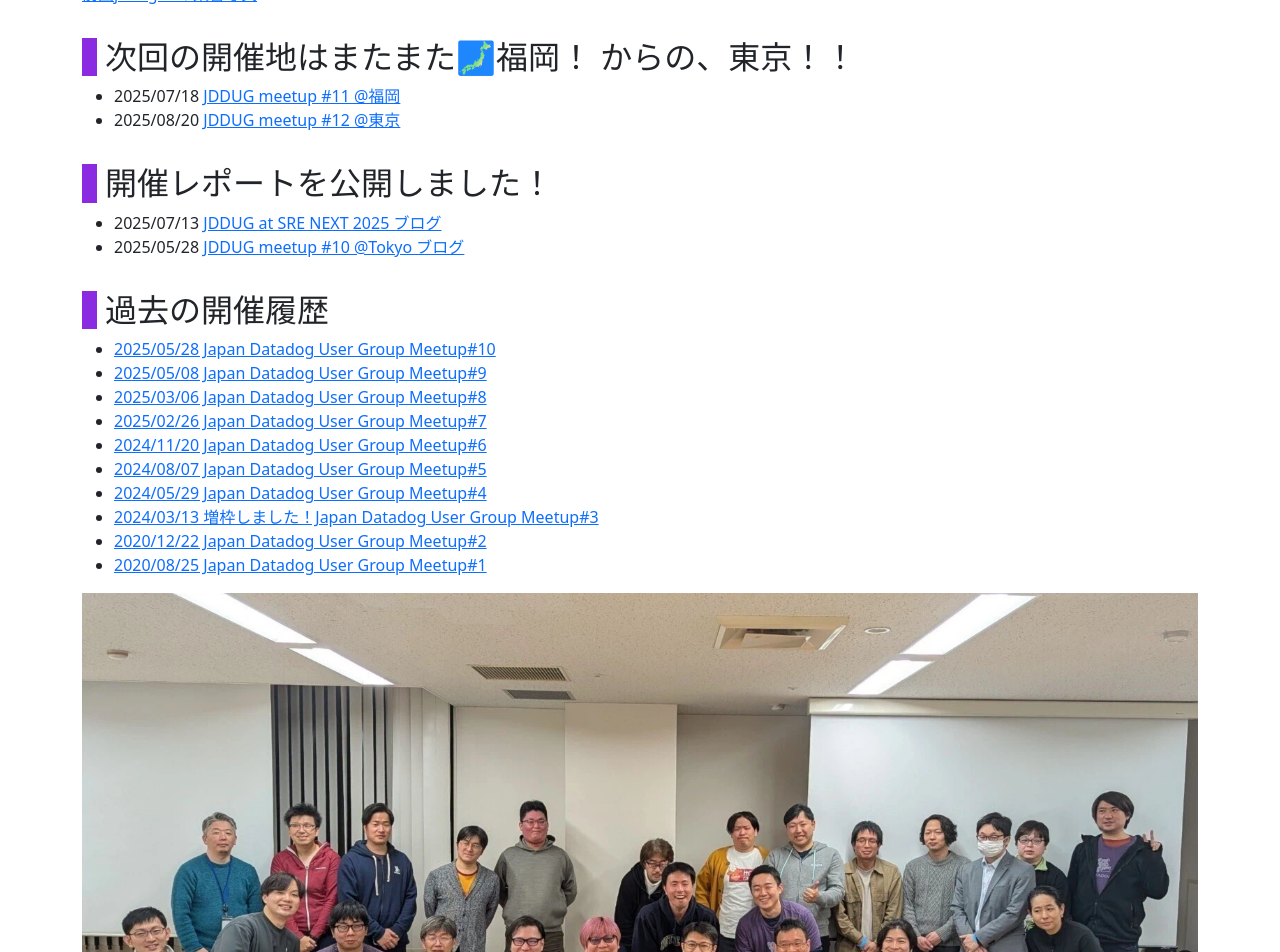
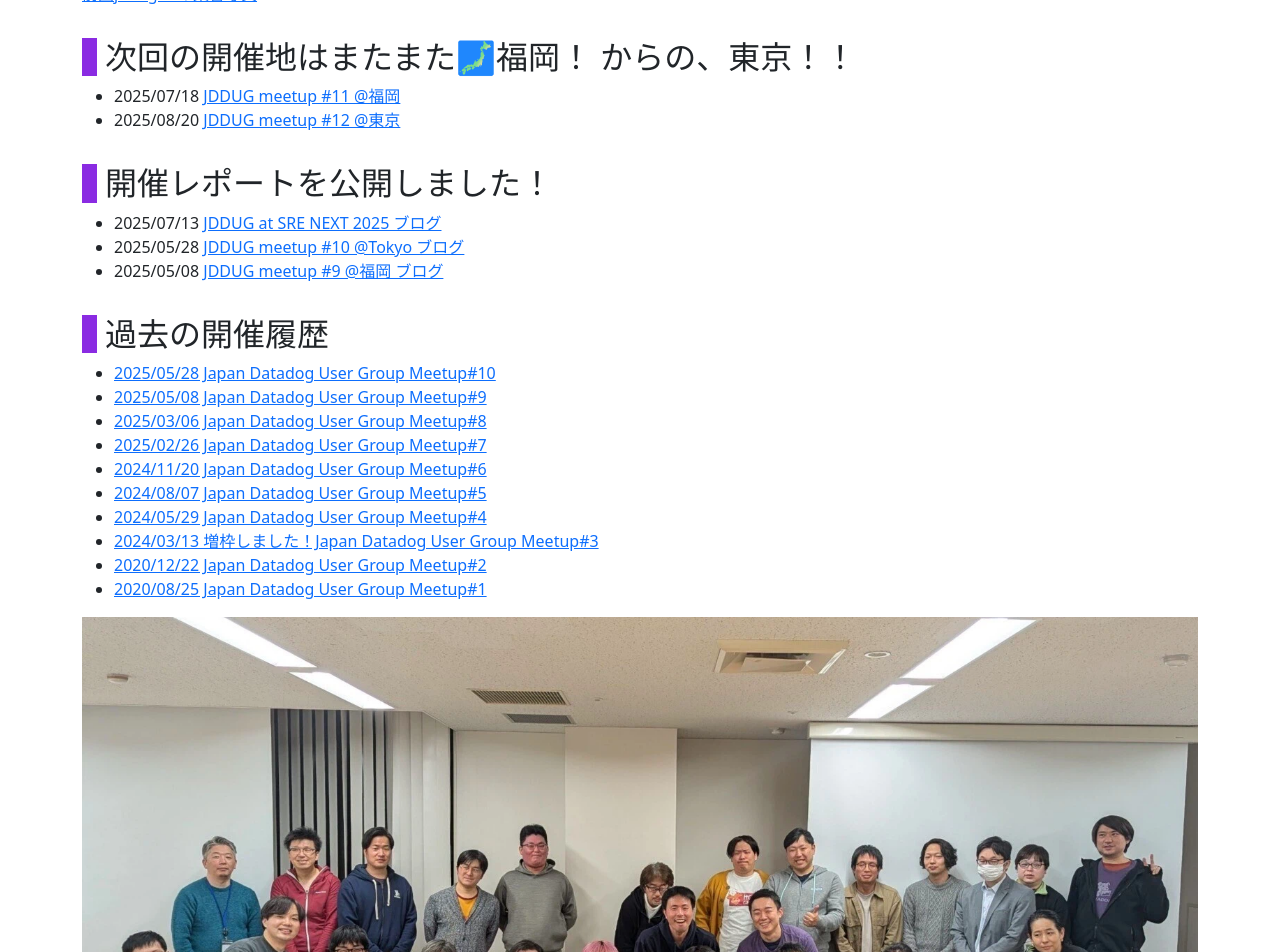
Before and after one commit to jdd-ug/jdd-ug.github.io, a Jekyll site: the page built from index.md, in a window 1280 px wide and 1400 px high, scrolled down 565 px. Shown: the top 952 px of the window. Built offline with Jekyll 4.4.1, drawn with Linux system fonts in a browser that asks for light colours.

Commit message:
feat(jddug9): update index.md to add jddug9

```diff
--- a/index.md
+++ b/index.md
@@ -19,6 +19,7 @@
 ## 開催レポートを公開しました！
 - 2025/07/13 [JDDUG at SRE NEXT 2025 ブログ](/2025/07/13/)
 - 2025/05/28 [JDDUG meetup #10 @Tokyo ブログ](/2025/05/28/)
+- 2025/05/08 [JDDUG meetup #9 @福岡 ブログ](/2025/05/08/)
 
 ## 過去の開催履歴
 
@@ -36,6 +37,9 @@
 ![札幌で集合写真](/assets/images/meetup8-sapporo.webp)
 _JDDUG8 @札幌_
 
+![福岡で集合写真](/assets/images/meetup9-all.jpeg)
+_JDDUG9 @福岡_
+
 [JDDUG#5の集合写真](/assets/images/meetup5_all.jpg)
 
 ---
```
